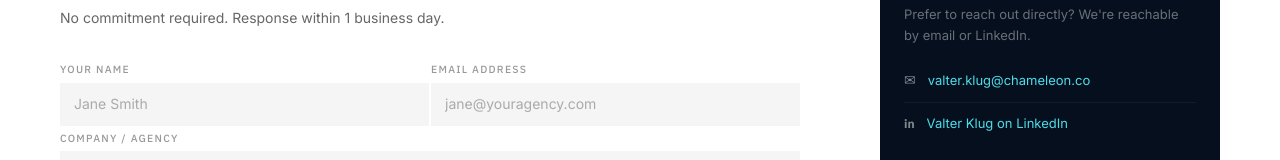
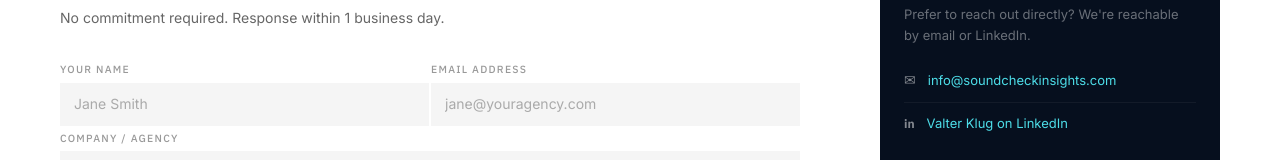
Before and after one commit to valterklug/soundcheck-insights-website, a React (Vite) app: page /contact in a window 1280 px wide. Shown: the part 538-698 px from the top of the page. Built offline with nearby package versions, Linux system fonts and the light colour scheme.

Commit message:
Replace Chameleon email with info@soundcheckinsights.com, add LinkedIn link

```diff
--- a/src/components/ContactForm.jsx
+++ b/src/components/ContactForm.jsx
@@ -187,7 +187,7 @@ export default function ContactForm({ dark = false, fields = 'contact', buttonLa
             style={{ background: 'rgba(232,71,42,0.1)', borderColor: 'rgba(232,71,42,0.3)', color: '#ff9080' }}
             initial={{ opacity: 0, y: 8 }} animate={{ opacity: 1, y: 0 }} exit={{ opacity: 0 }}
           >
-            Something went wrong. Please email directly: <a href="mailto:valter.klug@chameleon.co" style={{ color: '#E8472A' }}>valter.klug@chameleon.co</a>
+            Something went wrong. Please email directly: <a href="mailto:info@soundcheckinsights.com" style={{ color: '#E8472A' }}>info@soundcheckinsights.com</a>
           </motion.div>
         )}
       </AnimatePresence>
--- a/src/pages/Contact.jsx
+++ b/src/pages/Contact.jsx
@@ -37,14 +37,14 @@ export default function Contact() {
                 <p style={{ fontFamily: 'Inter, sans-serif', fontSize: 13, color: 'rgba(255,255,255,0.4)', lineHeight: 1.6, marginBottom: 14 }}>Prefer to reach out directly? We're reachable by email or LinkedIn.</p>
                 <div style={{ display: 'flex', alignItems: 'center', gap: 12, padding: '10px 0', borderBottom: '1px solid rgba(255,255,255,0.05)' }}>
                   <span style={{ opacity: 0.5, fontSize: 14 }}>✉</span>
-                  <a href="mailto:valter.klug@chameleon.co" style={{ fontFamily: 'Inter, sans-serif', fontSize: 13, color: 'var(--teal-2)', textDecoration: 'none', transition: 'opacity 0.2s' }}
+                  <a href="mailto:info@soundcheckinsights.com" style={{ fontFamily: 'Inter, sans-serif', fontSize: 13, color: 'var(--teal-2)', textDecoration: 'none', transition: 'opacity 0.2s' }}
                     onMouseEnter={e => e.target.style.opacity = '0.7'}
                     onMouseLeave={e => e.target.style.opacity = '1'}
-                  >valter.klug@chameleon.co</a>
+                  >info@soundcheckinsights.com</a>
                 </div>
                 <div style={{ display: 'flex', alignItems: 'center', gap: 12, padding: '10px 0' }}>
                   <span style={{ opacity: 0.5, fontFamily: 'IBM Plex Sans, sans-serif', fontSize: 12, fontWeight: 700 }}>in</span>
-                  <a href="https://linkedin.com/in/valterklug" target="_blank" rel="noopener noreferrer" style={{ fontFamily: 'Inter, sans-serif', fontSize: 13, color: 'var(--teal-2)', textDecoration: 'none', transition: 'opacity 0.2s' }}
+                  <a href="https://www.linkedin.com/in/valterklug/" target="_blank" rel="noopener noreferrer" style={{ fontFamily: 'Inter, sans-serif', fontSize: 13, color: 'var(--teal-2)', textDecoration: 'none', transition: 'opacity 0.2s' }}
                     onMouseEnter={e => e.target.style.opacity = '0.7'}
                     onMouseLeave={e => e.target.style.opacity = '1'}
                   >Valter Klug on LinkedIn</a>
--- a/src/pages/Partner.jsx
+++ b/src/pages/Partner.jsx
@@ -73,8 +73,11 @@ export default function Partner() {
               <div style={{ background: 'rgba(255,255,255,0.06)', padding: '18px 20px', marginTop: 2 }}>
                 <div style={{ fontFamily: 'IBM Plex Sans, sans-serif', fontSize: 10, fontWeight: 500, letterSpacing: '0.15em', textTransform: 'uppercase', color: 'rgba(255,255,255,0.35)', marginBottom: 8 }}>Prefer to talk first?</div>
                 <p style={{ fontFamily: 'Inter, sans-serif', fontSize: 13, color: 'rgba(255,255,255,0.5)', marginBottom: 12 }}>Reach out directly or connect on LinkedIn.</p>
-                <a href="mailto:valter.klug@chameleon.co" style={{ fontFamily: 'IBM Plex Sans, sans-serif', fontSize: 12, fontWeight: 500, color: 'var(--orange)', textDecoration: 'none', borderBottom: '1px solid rgba(232,71,42,0.3)', paddingBottom: 1 }}>
-                  valter.klug@chameleon.co →
+                <a href="mailto:info@soundcheckinsights.com" style={{ fontFamily: 'IBM Plex Sans, sans-serif', fontSize: 12, fontWeight: 500, color: 'var(--orange)', textDecoration: 'none', borderBottom: '1px solid rgba(232,71,42,0.3)', paddingBottom: 1, display: 'block', marginBottom: 8 }}>
+                  info@soundcheckinsights.com →
+                </a>
+                <a href="https://www.linkedin.com/in/valterklug/" target="_blank" rel="noopener noreferrer" style={{ fontFamily: 'IBM Plex Sans, sans-serif', fontSize: 12, fontWeight: 500, color: 'var(--orange)', textDecoration: 'none', borderBottom: '1px solid rgba(232,71,42,0.3)', paddingBottom: 1 }}>
+                  LinkedIn →
                 </a>
               </div>
             </div>
```
